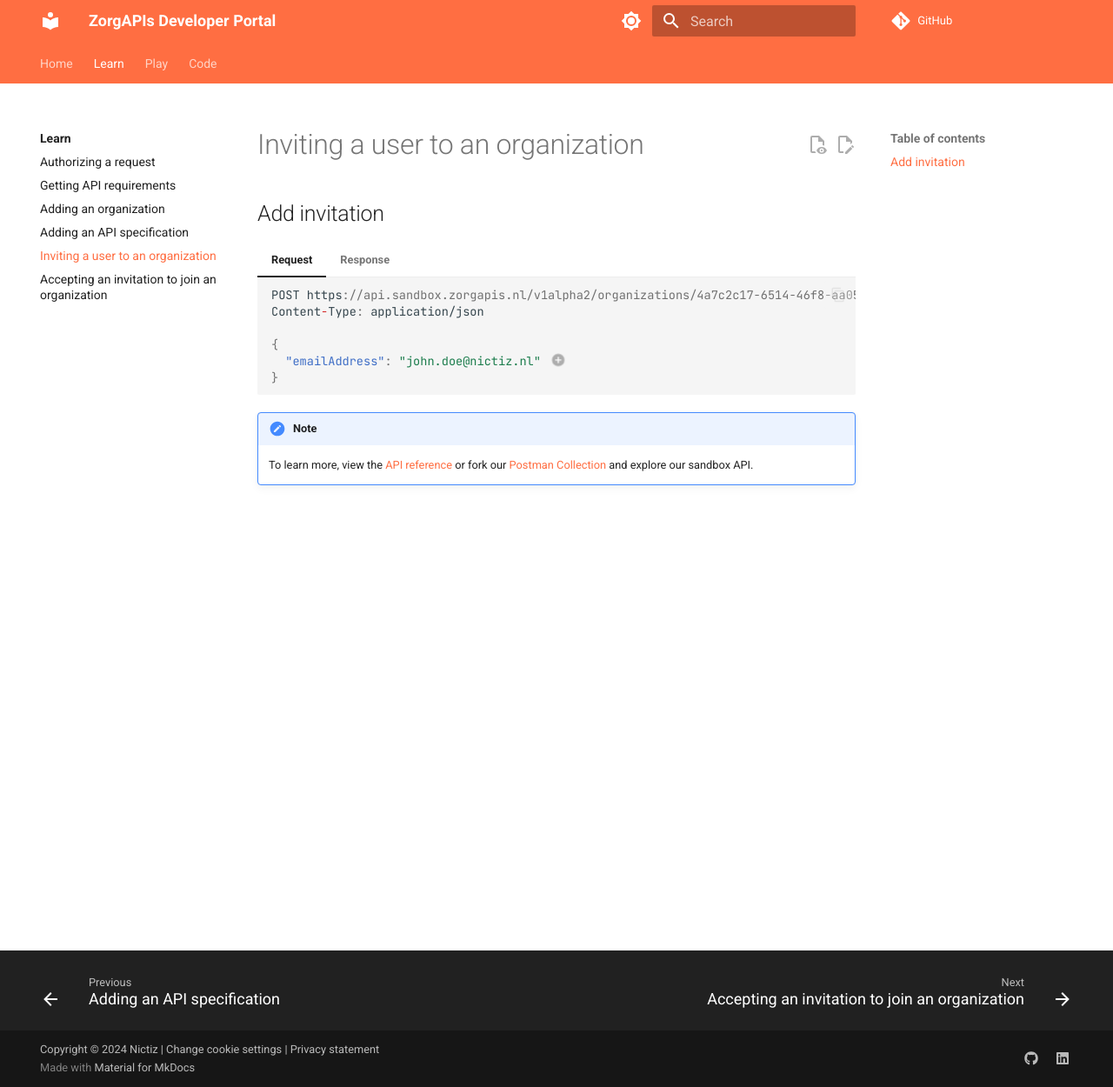
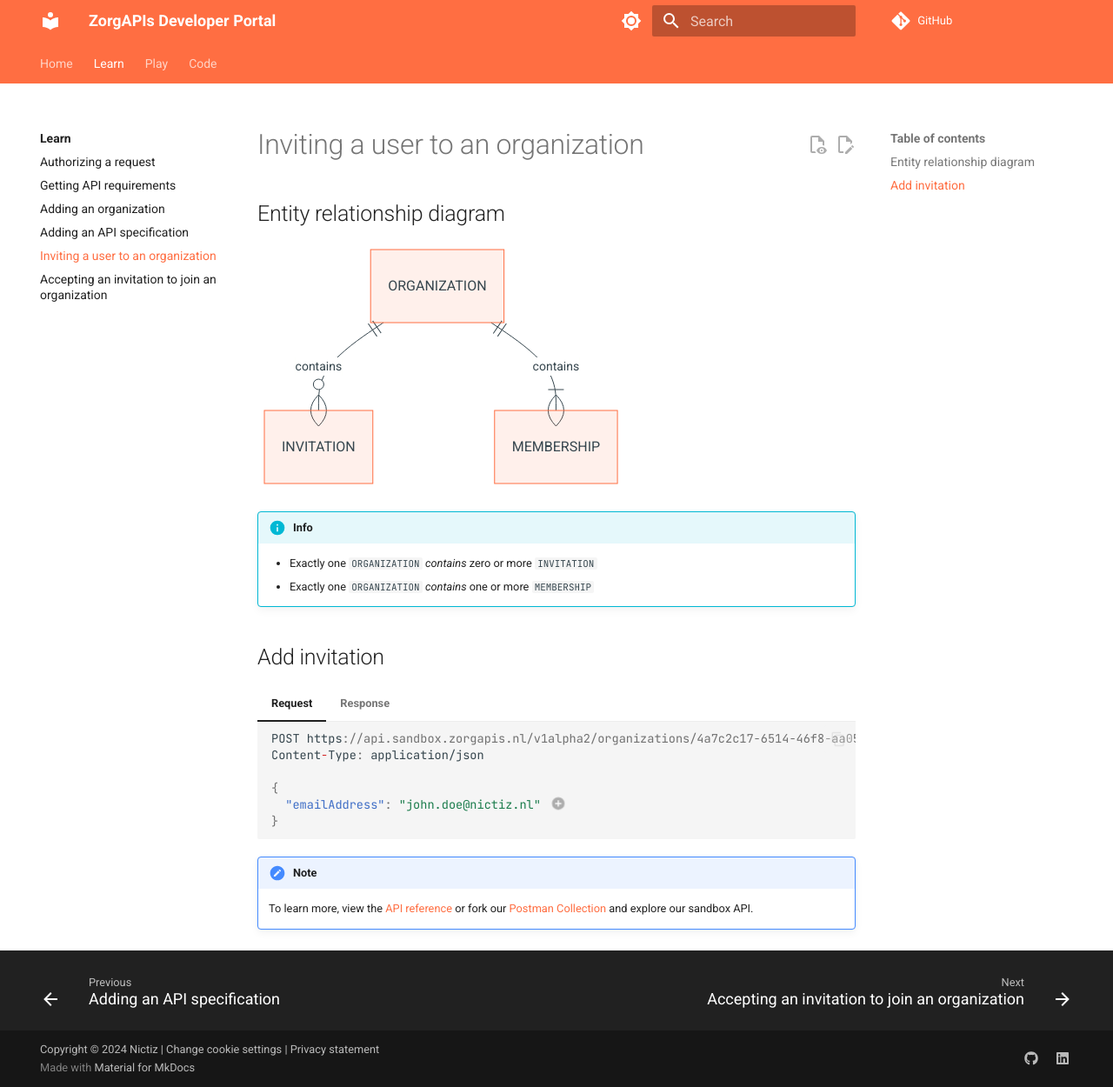
Before and after one commit to Nictiz/zorgapis-docs, an MkDocs documentation site: the page built from docs/learn/inviting-a-user-to-an-organization.md, in a window 1280 px wide and 1250 px high. Shown: the whole window at 87% size. Built offline with MkDocs 1.6.1 and Material for MkDocs 9.7.7, drawn with Linux system fonts in a browser that asks for light colours; comment, search, counter and statistics services are not loaded.

Commit message:
Add ER model for organization

````diff
--- a/docs/learn/inviting-a-user-to-an-organization.md
+++ b/docs/learn/inviting-a-user-to-an-organization.md
@@ -1,4 +1,17 @@
 # Inviting a user to an organization
+
+## Entity relationship diagram
+
+``` mermaid
+erDiagram
+  ORGANIZATION ||--o{ INVITATION : contains
+  ORGANIZATION ||--|{ MEMBERSHIP : contains
+```
+
+!!! info
+
+    - Exactly one `ORGANIZATION` *contains* zero or more `INVITATION`
+    - Exactly one `ORGANIZATION` *contains* one or more `MEMBERSHIP`
 
 ## Add invitation
 
````
